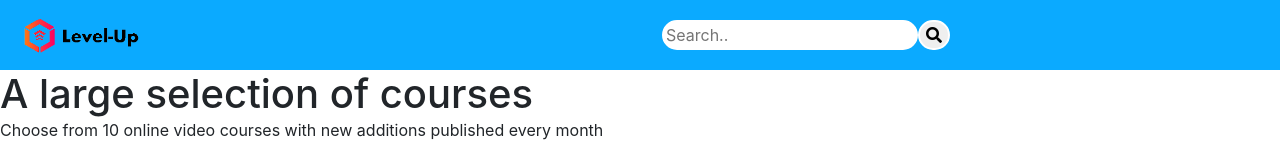
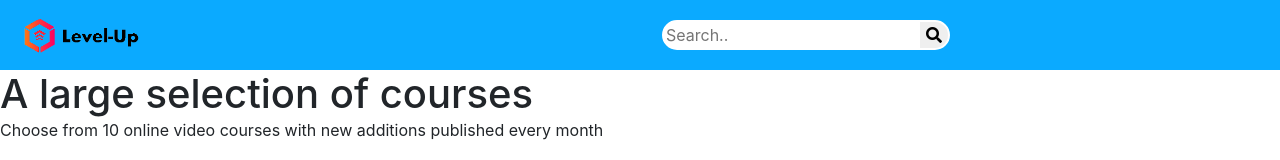
Before and after one commit to abdallahabusedo/LevelUp_E-learning, a React (Create React App) app: page /home in a window 1280 px wide. Shown: the top 160 px of the page. Built offline with nearby package versions, Linux system fonts and the light colour scheme; no server answers.

Commit message:
EDIT : Change the desgin of search bar

```diff
--- a/src/assets/styles/nav.css
+++ b/src/assets/styles/nav.css
@@ -42,11 +42,11 @@ li a {
 }
 .example input {
   border: 2px solid white;
-  border-radius: 20px;
+  border-radius: 20px 0px 0px 20px;
 }
 .example button {
   border: 2px solid white;
-  border-radius: 20px;
+  border-radius: 0px 20px 20px 0px;
 }
 .sBtn {
   display: block;
```
